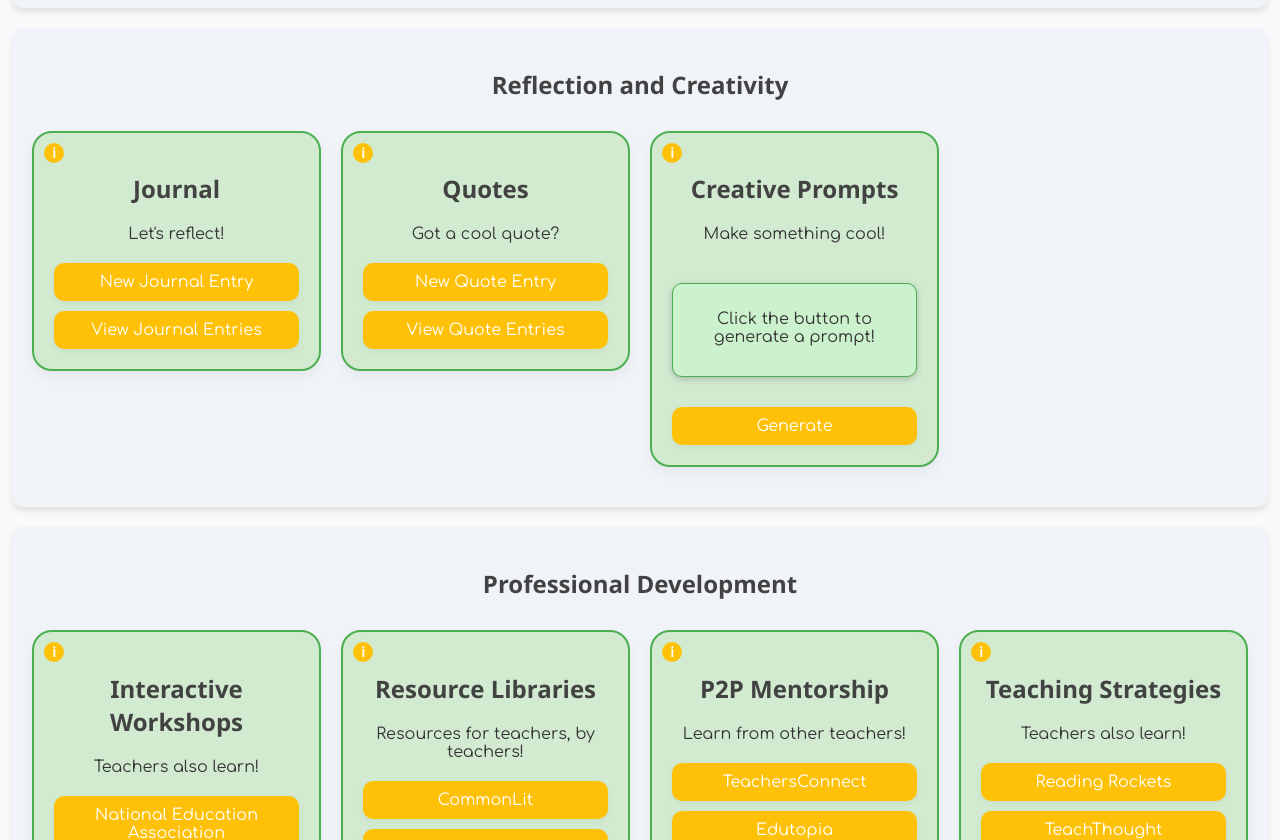
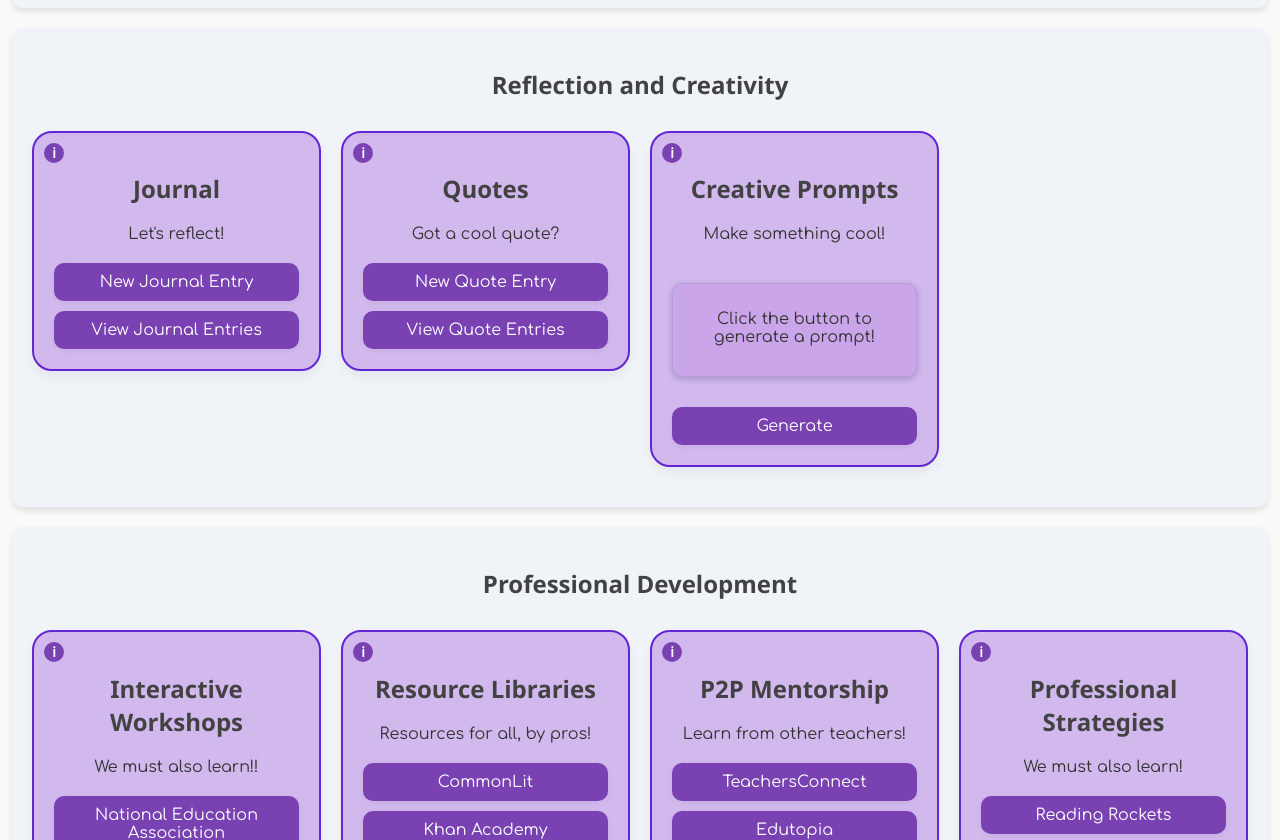
Before and after one commit to KyaptainJoyboy/neurobot, a plain HTML site: page student.html in a window 1280 px wide. Shown: the part 1960-2800 px from the top of the page. Drawn offline with Linux system fonts and the light colour scheme.

Commit message:
Finalize Color for Neurobot

```diff
--- a/functions.js
+++ b/functions.js
@@ -331,8 +331,8 @@ function renderMoodGraph() {
         {
           label: "Mood over Time",
           data: moodValues,
-          borderColor: "#4CAF50",
-          backgroundColor: "rgba(76, 175, 80, 0.2)",
+          borderColor: "#6326d4",
+          backgroundColor: "rgba(122, 76, 175, 0.2)",
           borderWidth: 2,
           fill: true,
         },
--- a/student.html
+++ b/student.html
@@ -345,11 +345,11 @@
         <h2>Professional Development</h2>
         <div class="grid-container">
             <div class="grid-container-item">
-                <span class="info-icon" data-tooltip="Resources to help with your teaching.">ℹ</span>
+                <span class="info-icon" data-tooltip="Resources to help with your professions.">ℹ</span>
                 <h2>
                     Interactive Workshops
                 </h2>
-                <p>Teachers also learn!</p>
+                <p>We must also learn!!</p>
                 <div class="btn-group">
                     <!-- National Education Association -->
                     <button onclick="toggleContainer(this)" class="dropbtn">National Education
@@ -412,7 +412,7 @@
                 <h2>
                     Resource Libraries
                 </h2>
-                <p>Resources for teachers, by teachers!</p>
+                <p>Resources for all, by pros!</p>
                 <div class="btn-group">
                     <button onclick="toggleContainer(this)" class="dropbtn">CommonLit</button>
                     <div class="dropdown-content">
@@ -495,9 +495,9 @@
                 <span class="info-icon"
                     data-tooltip="Strategies to help you make your learning more effective.">ℹ</span>
                 <h2>
-                    Teaching Strategies
+                    Professional Strategies
                 </h2>
-                <p>Teachers also learn!</p>
+                <p>We must also learn!</p>
                 <div class="btn-group">
                     <button onclick="toggleContainer(this)" class="dropbtn">Reading Rockets</button>
                     <div class="dropdown-content">
@@ -535,12 +535,12 @@
     </div>
 
     <div class="container">
-        <h2>Classroom Management</h2>
+        <h2>Office Management</h2>
         <div class="grid-container">
             <div class="grid-container-item">
                 <span class="info-icon" data-tooltip="Keep track of your behavior.">ℹ</span>
                 <h2>
-                    Student Behaviour Tracker
+                    Behaviour Tracker
                 </h2>
                 <p>Track their behavior!</p>
                 <div class="text-container">
@@ -559,9 +559,9 @@
             <div class="grid-container-item">
                 <span class="info-icon" data-tooltip="Organize your lessons.">ℹ</span>
                 <h2>
-                    Lesson Plan Organizer
+                    Plan Organizer
                 </h2>
-                <p>Teachers also learn!</p>
+                <p>We must also learn!</p>
 
                 <div class="text-container">
                     <label for="lesson-date">Date:</label>
@@ -592,9 +592,9 @@
             <div class="grid-container-item">
                 <span class="info-icon" data-tooltip="Generate fun games for your students.">ℹ</span>
                 <h2>
-                    Classroom Icebreaker Generator
+                    Icebreaker Generator
                 </h2>
-                <p>Start the class with a bang!</p>
+                <p>Start the day with a bang!</p>
                 <div class="btn-group">
                     <button class="btn" onclick="generateRandomGame()">Icebreaker!</button>
                 </div>
@@ -603,7 +603,7 @@
             <div class="grid-container-item">
                 <span class="info-icon" data-tooltip="Finish on time.">ℹ</span>
                 <h2>
-                    Classroom Activity Timer
+                    Activity Timer
                 </h2>
                 <p>A timer for your activities.</p>
                 <div id="timer-container">
@@ -672,7 +672,7 @@
                 <h2>
                     Stress Relief Media
                 </h2>
-                <p>Teachers also learn!</p>
+                <p>We must also learn!</p>
                 <div class="btn-group">
                     <button onclick="toggleContainer(this)" class="dropbtn">Calm</button>
                     <div class="dropdown-content">
@@ -692,7 +692,7 @@
                 <h2>
                     Professional Counseling Services
                 </h2>
-                <p>Teachers also learn!</p>
+                <p>We must also learn!</p>
                 <div class="btn-group">
                     <button onclick="toggleContainer(this)" class="dropbtn">American Federation of
                         Teachers</button>
@@ -731,7 +731,7 @@
                 <h2>
                     Daily Tasks
                 </h2>
-                <p>Teachers also learn!</p>
+                <p> We must also learn!</p>
                 <div id="daily-tasks">
                     <input type="text" id="new-task" placeholder="Add a task">
                     <button onclick="addTask()">Add</button>
@@ -744,7 +744,7 @@
                 <h2>
                     Gradebook Planner
                 </h2>
-                 <p>Teachers also learn!</p>
+                 <p>We must also learn!</p>
                 <div id="gradebook-planner">
                     <input type="text" id="student-name" placeholder="Student Name">
                     <input type="number" id="grade-input" placeholder="Grade">
@@ -758,7 +758,7 @@
                 <h2>
                     Activity Schedule
                 </h2>
-                <p>Teachers also learn!</p>
+                <p>We must also learn!</p>
                  <div id="activity-schedule">
                     <p>Current Schedule:</p>
                     <ul id="schedule-list">
@@ -775,7 +775,7 @@
                 <h2>
                     Focus Mode
                 </h2>
-                <p>Teachers also learn!</p>
+                <p>We must also learn!</p>
                 <div id="focus-mode">
                     <div id="pomodoro-timer">25:00</div>
                     <div class="btn-group">
--- a/styles/account.css
+++ b/styles/account.css
@@ -105,13 +105,13 @@ Grid Item Styling
 
 body.account .grid-container-item {
     position: relative;
-    background-color: #e8f5e9;
+    background-color: #ebe8f5;;
     border-radius: 20px;
     padding: 20px;
     margin-top: 10px;
     margin-bottom: 20px;
     text-align: center;
-    border: 2px solid #4CAF50;
+    border: 2px solid #6326d4;
     height: fit-content;
     transition: margin-top 0.3s ease, transform 0.3s ease, box-shadow 0.3s ease;
     box-shadow: 0px 6px 12px rgba(0, 0, 0, 0.05);
@@ -119,13 +119,13 @@ body.account .grid-container-item {
 
 body.account .moodgraph-grid-container .grid-container-item-moodgraph {
     position: relative;
-    background-color: #e8f5e9;
+    background-color: #ebe8f5;;
     border-radius: 20px;
     padding: 20px;
     margin-top: 10px;
     margin-bottom: 20px;
     text-align: center;
-    border: 2px solid #4CAF50;
+    border: 2px solid #6326d4;
     height: fit-content;
     transition: margin-top 0.3s ease, transform 0.3s ease, box-shadow 0.3s ease;
     box-shadow: 0px 6px 12px rgba(0, 0, 0, 0.05);
@@ -157,7 +157,7 @@ Button and Dropdown Styling
     display: inline-block;
     border: none;
     padding: 10px 20px;
-    background-color: #FFC107;
+    background-color: #7941B2;
     color: white;
     border-radius: 10px;
     text-align: center;
@@ -181,7 +181,7 @@ Button and Dropdown Styling
     display: inline-block;
     border: none;
     padding: 10px 20px;
-    background-color: #FFC107;
+    background-color: #7941B2;
     color: white;
     border-radius: 10px;
     text-align: center;
@@ -240,7 +240,7 @@ Timer Styling
 Sample Account Details Styling
 ----------------- */
 .sample-account-details {
-    border: 2px solid #4CAF50;
+    border: 2px solid #6326d4;
     padding: 15px;
     margin-top: 10px;
     margin-bottom: 10px;
--- a/styles/globalstyles.css
+++ b/styles/globalstyles.css
@@ -6,9 +6,9 @@ Global Styling
 Global Colors
 ----------------- */
 :root {
-    --primary-color: #4CAF50;
+    --primary-color: #8d8bea;
     /* Original green */
-    --secondary-color: #2196F3;
+    --secondary-color: #b86bcf;
     /* Original blue */
     --accent-color: #FFC107;
     /* Original yellow */
@@ -18,17 +18,17 @@ Global Colors
     /* Dark text color */
 
     /* New colors */
-    --primary-light: #81C784;
+    --primary-light: #8470ea;
     /* Light green for softer tones */
-    --primary-dark: #388E3C;
+    --primary-dark: #9256e5;
     /* Darker green for depth */
-    --secondary-light: #64B5F6;
+    --secondary-light: #c97bc9;
     /* Light blue for a calmer feel */
-    --secondary-dark: #1565C0;
+    --secondary-dark: #c347b0;
     /* Darker blue for contrast */
-    --accent-light: #FFEB3B;
+    --accent-light: #92b8fa;
     /* Lighter yellow for gentler highlights */
-    --accent-dark: #FFA000;
+    --accent-dark: #5385c9;
     /* Darker yellow for emphasis */
     --background-light: #FFFFFF;
     /* White for a clean, minimal look */
@@ -38,7 +38,7 @@ Global Colors
     /* Softer text color for ease on eyes */
     --error-color: #F44336;
     /* Modern red for error messages */
-    --success-color: #8BC34A;
+    --success-color: #b89bdd;
     /* Fresh green for success indicators */
     --warning-color: #FF9800;
     /* Modern orange for warnings */
@@ -60,17 +60,17 @@ Global Colors
     /* Almost black grey for high contrast elements */
 
     /* Background colors */
-    --bg-primary-light: #d1ead0;
+    --bg-primary-light: #d1b8ed;
     /* Very light greenish white for a soft, almost white look */
-    --bg-primary-dark: #cbf1cd;
+    --bg-primary-dark: #caa5ea;
     /* Soft, muted green close to a pale mint for a subtle dark contrast */
-    --bg-secondary-light: #E3F2FD;
+    --bg-secondary-light: #cf97c5;
     /* Light blue for a serene, peaceful look */
-    --bg-secondary-dark: #BBDEFB;
+    --bg-secondary-dark: #b590c3;
     /* Slightly darker blue for areas needing focus */
-    --bg-accent-light: #FFF8E1;
+    --bg-accent-light: #b1cbdd;
     /* Light yellow for warmth without overwhelming */
-    --bg-accent-dark: #FFECB3;
+    --bg-accent-dark: #90b4c5;
     /* Darker yellow for sections needing more emphasis */
     --bg-neutral-light: #F5F5F5;
     /* A very soft light grey for neutral sections */
@@ -214,7 +214,7 @@ Button Styling
 .grid-container .btn {
     display: inline-block;
     padding: 10px 20px;
-    background-color: #FFC107;
+    background-color: #7941B2;
     color: white;
     border-radius: 5px;
     text-align: center;
@@ -249,7 +249,7 @@ Info Icons and Tooltips
     left: 10px;
     width: 20px;
     height: 20px;
-    background-color: #FFC107;
+    background-color: #7941B2;
     color: white;
     font-size: 14px;
     font-weight: bold;
@@ -311,7 +311,7 @@ Text Container Styling
 
 .text-container {
     background-color: var(--bg-primary-dark);
-    border: 1px solid #4CAF50;
+    border: 1px solid #b19fdd;
     padding: 10px;
     border-radius: 10px;
     box-shadow: 0 2px 6px rgba(0, 0, 0, 0.2);
--- a/styles/home.css
+++ b/styles/home.css
@@ -121,7 +121,7 @@ body.home .grid-container-item {
     margin-top: 10px;
     margin-bottom: 20px;
     text-align: center;
-    border: 2px solid #4CAF50;
+    border: 2px solid #6326d4;
     height: fit-content;
     box-shadow: 0px 6px 12px rgba(0, 0, 0, 0.05);
 }
@@ -230,7 +230,7 @@ Notice Box Styling
 
 .notice-box {
     background: var(--bg-primary-dark);
-    border: 1px solid #4CAF50;
+    border: 1px solid #6326d4;
     border-radius: 10px;
     padding: 15px 20px;
     box-shadow: 0 4px 6px rgba(0, 0, 0, 0.1);
@@ -257,7 +257,7 @@ Button and Dropdown Styling
     display: inline-block;
     border: none;
     padding: 10px 20px;
-    background-color: #FFC107;
+    background-color: #7941B2;
     color: white;
     border-radius: 10px;
     text-align: center;
--- a/styles/student.css
+++ b/styles/student.css
@@ -38,7 +38,7 @@ Chatbox Styling
     width: calc(93% - 22px);
     padding: 10px;
     background-color: var(--bg-primary-dark);
-    border: 1px solid #4CAF50;
+    border: 1px solid #bd9acb;
     border-radius: 10px;
     text-align: center;
     margin: 10px;
@@ -49,7 +49,7 @@ Chatbox Styling
     font-family: 'Comfortaa', sans-serif;
     width: 93%;
     padding: 10px;
-    background-color: #FFC107;
+    background-color: #7941B2;
     color: white;
     border: none;
     border-radius: 10px;
@@ -98,7 +98,7 @@ Animations
 
     50% {
         transform: scale(1.5);
-        background-color: #FFC107;
+        background-color: #7941B2;
     }
 }
 
@@ -247,7 +247,7 @@ body.student .grid-container-item {
     margin-top: 10px;
     margin-bottom: 20px;
     text-align: center;
-    border: 2px solid #4CAF50;
+    border: 2px solid #6326d4;
     height: fit-content;
     box-shadow: 0px 6px 12px rgba(0, 0, 0, 0.05);
 }
@@ -318,7 +318,7 @@ Button Styling
     display: inline-block;
     border: none;
     padding: 10px 20px;
-    background-color: #FFC107;
+    background-color: #7941B2;
     color: white;
     border-radius: 10px;
     text-align: center;
@@ -347,18 +347,18 @@ Custom Time Input Styling
 
 #custom-time-input {
     padding: 10px;
-    border: 2px solid #FFC107;
+    border: 2px solid #7941B2;
     border-radius: 10px;
     font-size: 16px;
     text-align: center;
-    color: #FFC107;
+    color: #7941B2;
     background-color: transparent;
     transition: border-color 0.3s ease, color 0.3s ease;
 }
 
 .grid-container-item .custom-time-input:focus {
-    border-color: #FFC107;
-    color: #FFC107;
+    border-color: #7941B2;
+    color: #7941B2;
     outline: none;
 }
 
@@ -372,7 +372,7 @@ Button and Dropdown Styling
     display: inline-block;
     border: none;
     padding: 10px 20px;
-    background-color: #FFC107;
+    background-color: #7941B2;
     color: white;
     border-radius: 10px;
     text-align: center;
@@ -487,18 +487,18 @@ Custom Time Input Styling
 
 #custom-time-input {
     padding: 10px;
-    border: 2px solid #FFC107;
+    border: 2px solid #7941B2;
     border-radius: 10px;
     font-size: 16px;
     text-align: center;
-    color: #FFC107;
+    color: #7941B2;
     background-color: transparent;
     transition: border-color 0.3s ease, color 0.3s ease;
 }
 
 .grid-container-item .custom-time-input:focus {
-    border-color: #FFC107;
-    color: #FFC107;
+    border-color: #7941B2;
+    color: #7941B2;
     outline: none;
 }
 
@@ -539,7 +539,7 @@ Time and Task Management Styling
 #gradebook-planner button {
     padding: 8px 12px;
     margin: 5px 0;
-    background-color: #FFC107;
+    background-color: #7941B2;
     color: white;
     border: none;
     border-radius: 4px;
--- a/styles/wiki.css
+++ b/styles/wiki.css
@@ -103,7 +103,7 @@ body.wiki .grid-container-item {
     margin-top: 10px;
     margin-bottom: 20px;
     text-align: center;
-    border: 2px solid #4CAF50;
+    border: 2px solid #6326d4;
     height: fit-content;
     box-shadow: 0px 6px 12px rgba(0, 0, 0, 0.05);
 }
@@ -167,5 +167,5 @@ body.wiki a {
     color: var(--text-color);
     text-align: center;
     margin-bottom: 20px;
-    font-family: 'Comfortaa', Arial, sans-serif;
+    font-family: Arial, sans-serif;
 }
```
Also changed, not shown: account.html (+1 -1 lines), index.html (+1 -0 lines), web_meet.html (+1 -1 lines), images/robot_face_open.gif (added).
